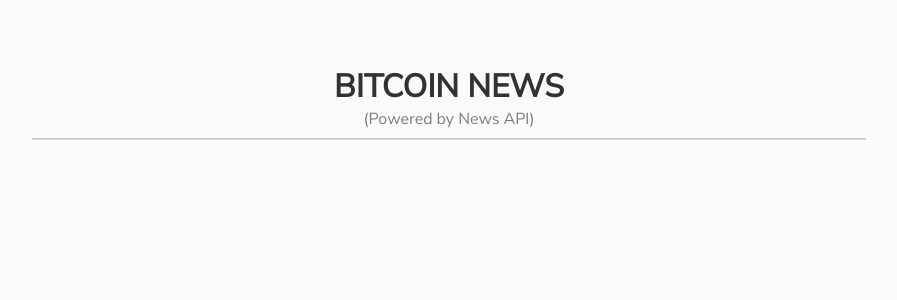
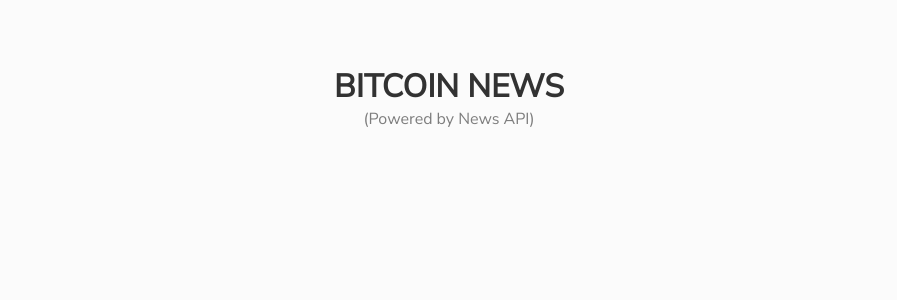
Before and after one commit to kensuka21/crypto-meme, a React app: page / in a window 1280 px wide. Shown: the top 300 px of the page, without its empty margins (191-1088 px from the left). Built offline with nearby package versions, Linux system fonts and the light colour scheme; no server answers.

Commit message:
Removing hr

```diff
--- a/src/client/component/CryptoNewsPanel/CryptoNewsPanel.js
+++ b/src/client/component/CryptoNewsPanel/CryptoNewsPanel.js
@@ -6,7 +6,6 @@
     <div className="crypto-news-panel">
       <h1>BITCOIN NEWS</h1>
       <label>(Powered by News API)</label>
-      <hr/>
     </div>
   );
 };
--- a/src/client/component/CryptoNewsPanel/CryptoNewsPanel.sass
+++ b/src/client/component/CryptoNewsPanel/CryptoNewsPanel.sass
@@ -5,7 +5,3 @@
 
   label
     color: rgba(0,0,0,0.5)
-
-  hr
-    width: 65%
-    border-color: rgba(0,0,0,0.2)
```
